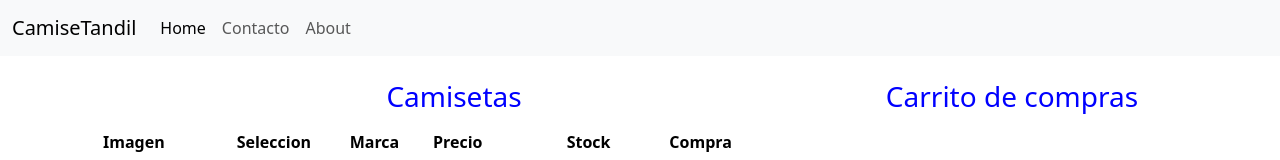
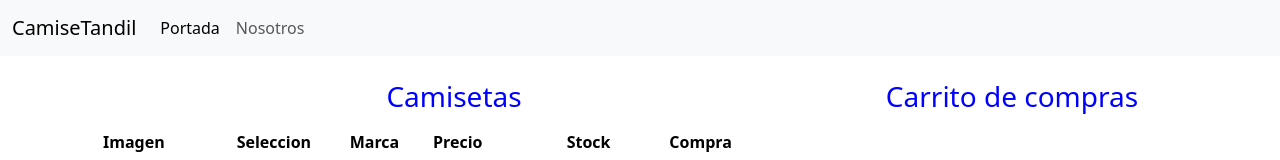
Before and after one commit to gigenamaximiliano2/camiseTandil, an Angular app: page /portada in a window 1280 px wide. Before the commit this address led to /. Shown: the top 160 px of the page. Built offline with nearby package versions, Linux system fonts and the light colour scheme.

Commit message:
agrega routing a la pagina

```diff
--- a/src/app/app.component.html
+++ b/src/app/app.component.html
@@ -7,20 +7,18 @@
     <div class="collapse navbar-collapse" id="navbarNav">
       <ul class="navbar-nav">
         <li class="nav-item">
-          <a class="nav-link active" aria-current="page" href="#">Home</a>
+          <a class="nav-link active" aria-current="page" [routerLink]="['/']">Portada </a>
         </li>
         <li class="nav-item">
-          <a class="nav-link" href="#">Contacto</a>
-        </li>
-        <li class="nav-item">
-          <a class="nav-link" href="#">About</a>
+          <a class="nav-link" [routerLink]="['/nosotros']">Nosotros</a>
         </li>
       </ul>
     </div>
   </div>
 </nav>
 <div class="container">
-  <app-cam-cam-tandil></app-cam-cam-tandil>
+  <router-outlet></router-outlet>
+
 </div>
 
 <footer>{{title}} 2024</footer>
```
Also changed, not shown: src/app/app-routing.module.ts (+7 -2 lines).
